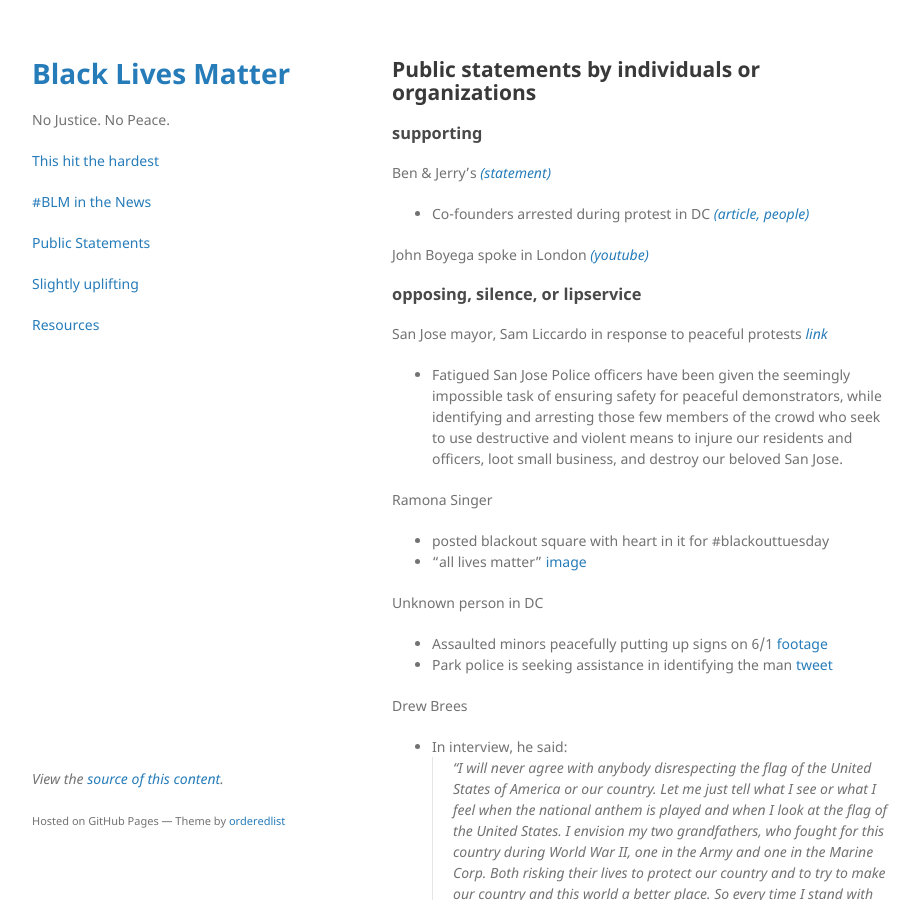
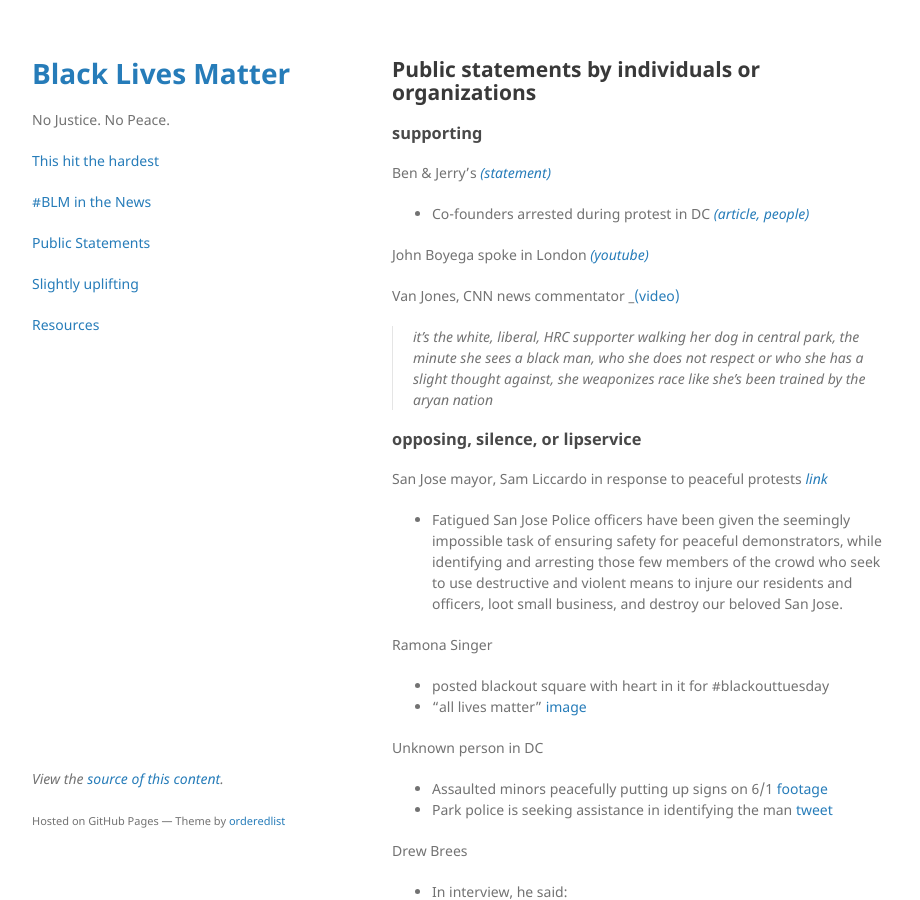
Before and after one commit to nojusticenopeace/nojusticenopeace.github.io, a Jekyll site: the page built from statements.md, in a window 1280 px wide and 900 px high. Shown: the whole window, without its empty margins (178-1098 px from the left). Built offline with Jekyll 4.4.1, drawn with Linux system fonts in a browser that asks for light colours.

Commit message:
Update statements.md

```diff
--- a/statements.md
+++ b/statements.md
@@ -10,6 +10,9 @@ Ben & Jerry's _[(statement)](https://www.benjerry.com/about-us/media-center/dism
 * Co-founders arrested during protest in DC _[(article, people)](https://people.com/crime/ben-jerrys-co-founders-arrested-during-protest/)_
 
 John Boyega spoke in London _[(youtube)](https://www.youtube.com/watch?v=GGXEB25WdyQ)_
+
+Van Jones, CNN news commentator _[(video)](https://twitter.com/Jaxlzz/status/1266365670851215360?s=20)
+> it's the white, liberal, HRC supporter walking her dog in central park, the minute she sees a black man, who she does not respect or who she has a slight thought against, she weaponizes race like she's been trained by the aryan nation
 
 ### opposing, silence, or lipservice
 
```
